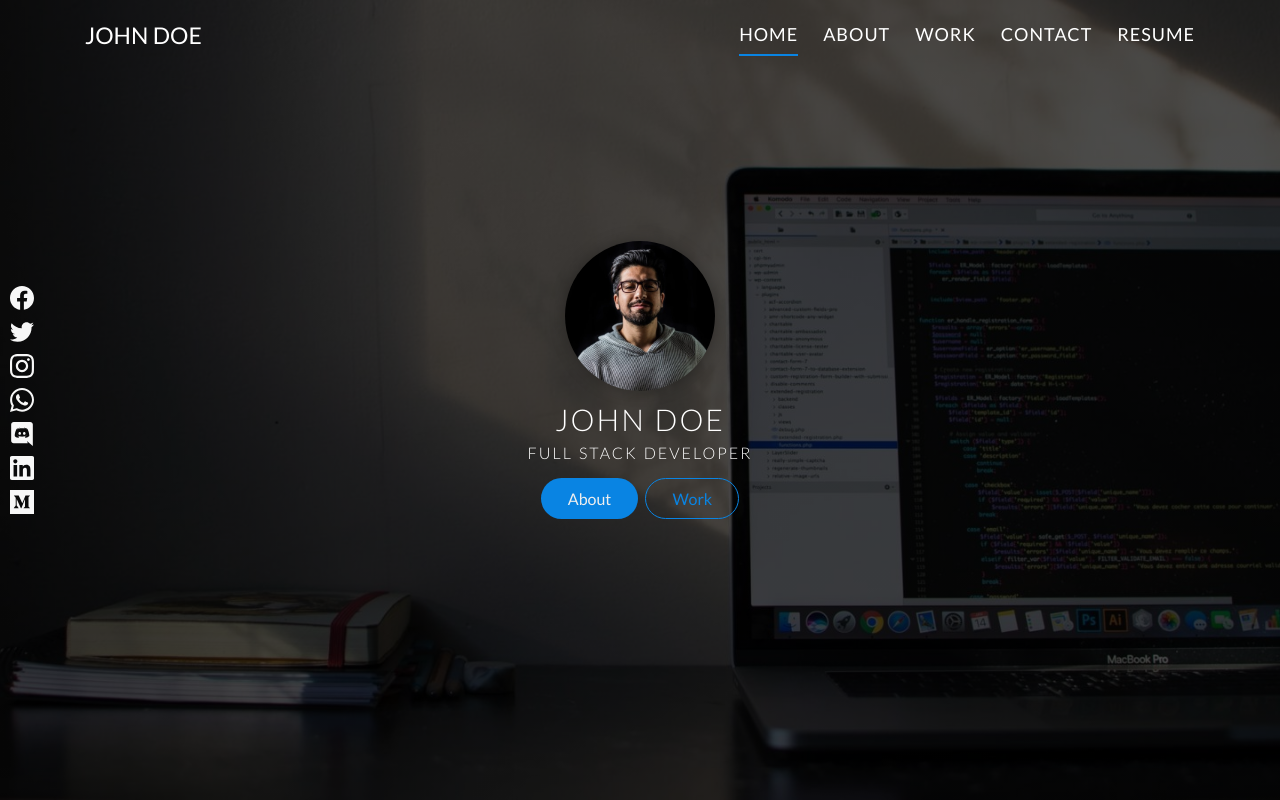
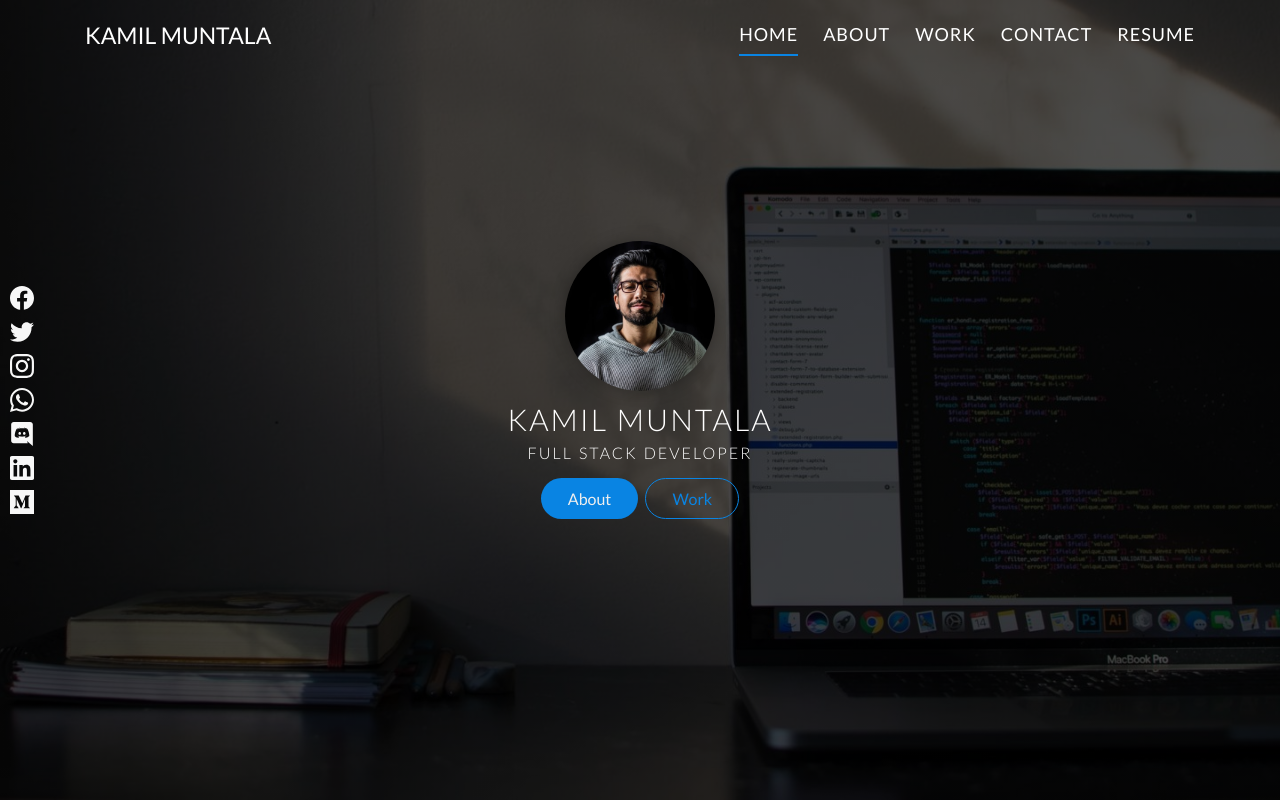
Before and after one commit to KaZzauh/kamil.github.io, a website: page index.html in a window 1280 px wide. Shown: the top 800 px of the page. Drawn offline with Linux system fonts and the light colour scheme; files whose address does not match are found by name.

Commit message:
Update index.html

```diff
--- a/index.html
+++ b/index.html
@@ -23,7 +23,7 @@
             <!-- Top fixed navbar -->
             <nav class="navbar navbar-top navbar-expand-md navbar-dark header__navbar">
                 <div class="container-lg">
-                    <a class="navbar-brand" href="#">John Doe</a>
+                    <a class="navbar-brand" href="#">Kamil Muntala</a>
                     <button class="navbar-toggler" type="button" data-toggle="collapse"
                         data-target="#navbarTopCollapsible" aria-controls="navbarTopCollapsible" aria-expanded="false"
                         aria-label="Toggle navigation">
@@ -58,7 +58,7 @@
                     <img src="./img/developer.jpg" alt="John Doe" class="header__img">
                 </div>
                 <h1 class="heading-primary">
-                    <span class="heading-primary--main">John Doe</span>
+                    <span class="heading-primary--main">Kamil Muntala</span>
                     <span class="heading-primary--sub">Full Stack Developer</span>
                 </h1>
                 <div class="header__cta-box">
```
